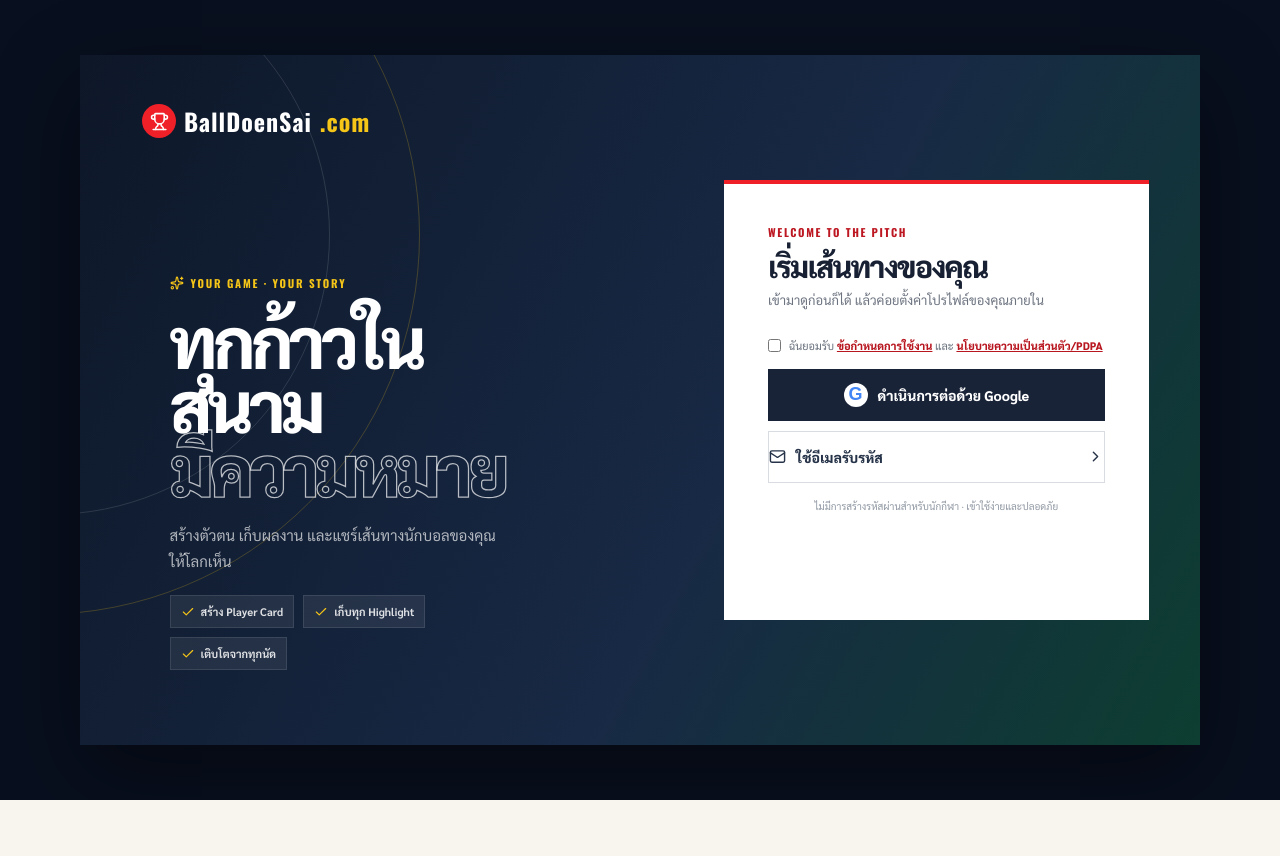
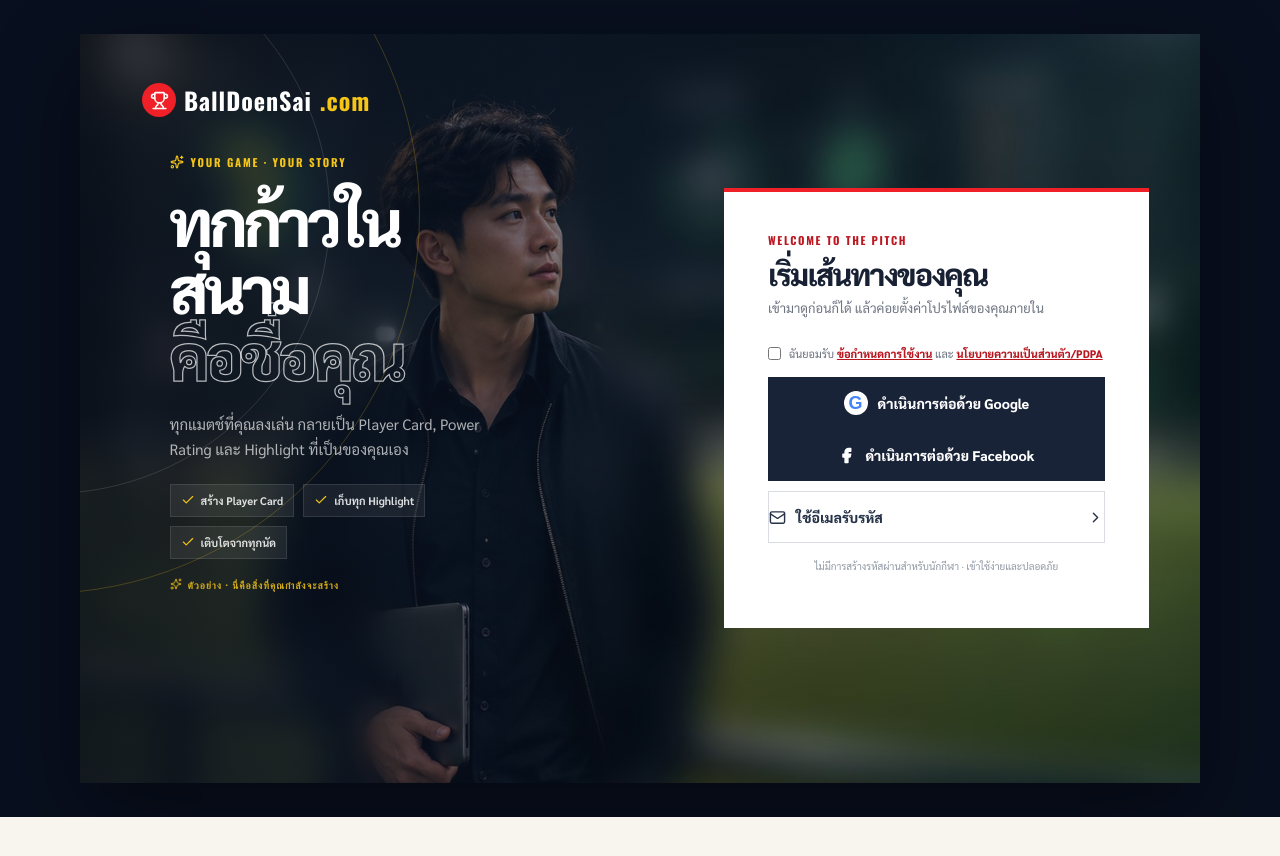
Before and after one commit to werawoot/ballsai, a Next.js app: page /login in a window 1280 px wide. Shown: the top 856 px of the page. Built offline with nearby package versions, Linux system fonts and the light colour scheme; a web font is replaced by a local one.

Commit message:
Add Facebook login and refresh login experience

```diff
--- a/app/login/LoginPanel.tsx
+++ b/app/login/LoginPanel.tsx
@@ -2,7 +2,7 @@
 
 import Link from "next/link";
 import { useState } from "react";
-import { ArrowLeft, Check, ChevronRight, KeyRound, Mail, Shield, Sparkles, Trophy } from "lucide-react";
+import { ArrowLeft, Check, ChevronRight, Facebook, KeyRound, Mail, Shield, Sparkles, Trophy } from "lucide-react";
 import { createClient } from "@/lib/supabase";
 
 type LoginStep = "start" | "email" | "otp" | "admin";
@@ -32,6 +32,24 @@ export default function LoginPanel({ adminEntry, nextPath }: { adminEntry: boole
     });
     if (error) {
       setMessage("ยังไม่สามารถเข้าสู่ระบบด้วย Google ได้: " + error.message);
+      setLoading(false);
+    }
+  };
+
+  const signInWithFacebook = async () => {
+    if (!acceptedTerms) {
+      setMessage("กรุณายอมรับข้อกำหนดและนโยบายความเป็นส่วนตัวก่อน");
+      return;
+    }
+
+    setLoading(true);
+    setMessage("");
+    const { error } = await createClient().auth.signInWithOAuth({
+      provider: "facebook",
+      options: { redirectTo: callbackUrl() },
+    });
+    if (error) {
+      setMessage("ยังไม่สามารถเข้าสู่ระบบด้วย Facebook ได้: " + error.message);
       setLoading(false);
     }
   };
@@ -96,12 +114,35 @@ export default function LoginPanel({ adminEntry, nextPath }: { adminEntry: boole
 
         <div className="auth-v2-copy">
           <p className="auth-v2-kicker"><Sparkles size={14} /> YOUR GAME · YOUR STORY</p>
-          <h1>ทุกก้าวในสนาม<br /><em>มีความหมาย</em></h1>
-          <p>สร้างตัวตน เก็บผลงาน และแชร์เส้นทางนักบอลของคุณให้โลกเห็น</p>
+          <h1>ทุกก้าวในสนาม<br /><em>คือชื่อคุณ</em></h1>
+          <p>ทุกแมตช์ที่คุณลงเล่น กลายเป็น Player Card, Power Rating และ Highlight ที่เป็นของคุณเอง</p>
           <div className="auth-v2-points">
             <span><Check size={14} /> สร้าง Player Card</span>
             <span><Check size={14} /> เก็บทุก Highlight</span>
             <span><Check size={14} /> เติบโตจากทุกนัด</span>
+          </div>
+
+          <div className="auth-v2-preview" aria-hidden="true">
+            <p className="auth-v2-preview-tag"><Sparkles size={12} /> ตัวอย่าง · นี่คือสิ่งที่คุณกำลังจะสร้าง</p>
+            <div className="auth-v2-preview-card">
+              <div className="auth-v2-preview-card-shine" />
+              <svg aria-hidden="true" className="auth-v2-preview-card-figure" viewBox="0 0 120 140">
+                <circle cx="70" cy="22" r="12" />
+                <path d="M70 34c-11 0-19 7-21 18l-4 24c-1 6 4 11 10 10l2 0 4-20 5 3-3 26c-1 6 4 11 10 10l12-2c5-1 8-6 7-11l-5-23 12 5 15-11c4-3 4-9 0-12l-1-1-17 8-13-7c-4-2-8-3-13-3z" />
+                <circle cx="108" cy="102" r="8" />
+              </svg>
+              <div className="auth-v2-preview-card-top">
+                <span className="auth-v2-preview-card-name">นักเตะ [ชื่อคุณ]</span>
+                <span className="auth-v2-preview-card-position">กองหน้า</span>
+              </div>
+              <div className="auth-v2-preview-card-power">
+                <span>POWER RATING</span>
+                <b>78</b>
+              </div>
+              <div className="auth-v2-preview-card-badges">
+                <Trophy size={14} /><Shield size={14} /><Sparkles size={14} />
+              </div>
+            </div>
           </div>
         </div>
 
@@ -120,6 +161,10 @@ export default function LoginPanel({ adminEntry, nextPath }: { adminEntry: boole
               <button className="auth-v2-google" disabled={loading} onClick={signInWithGoogle} type="button">
                 <span className="auth-v2-google-mark">G</span>
                 {loading ? "กำลังพาไป Google..." : "ดำเนินการต่อด้วย Google"}
+              </button>
+              <button className="auth-v2-google auth-v2-facebook" disabled={loading} onClick={signInWithFacebook} type="button">
+                <Facebook size={17} fill="currentColor" />
+                {loading ? "กำลังพาไป Facebook..." : "ดำเนินการต่อด้วย Facebook"}
               </button>
               <button className="auth-v2-email" onClick={() => go("email")} type="button">
                 <Mail size={17} /> ใช้อีเมลรับรหัส <ChevronRight size={17} />
```
Also changed, not shown: app/globals.css, public/login-hero.jpg (added).
